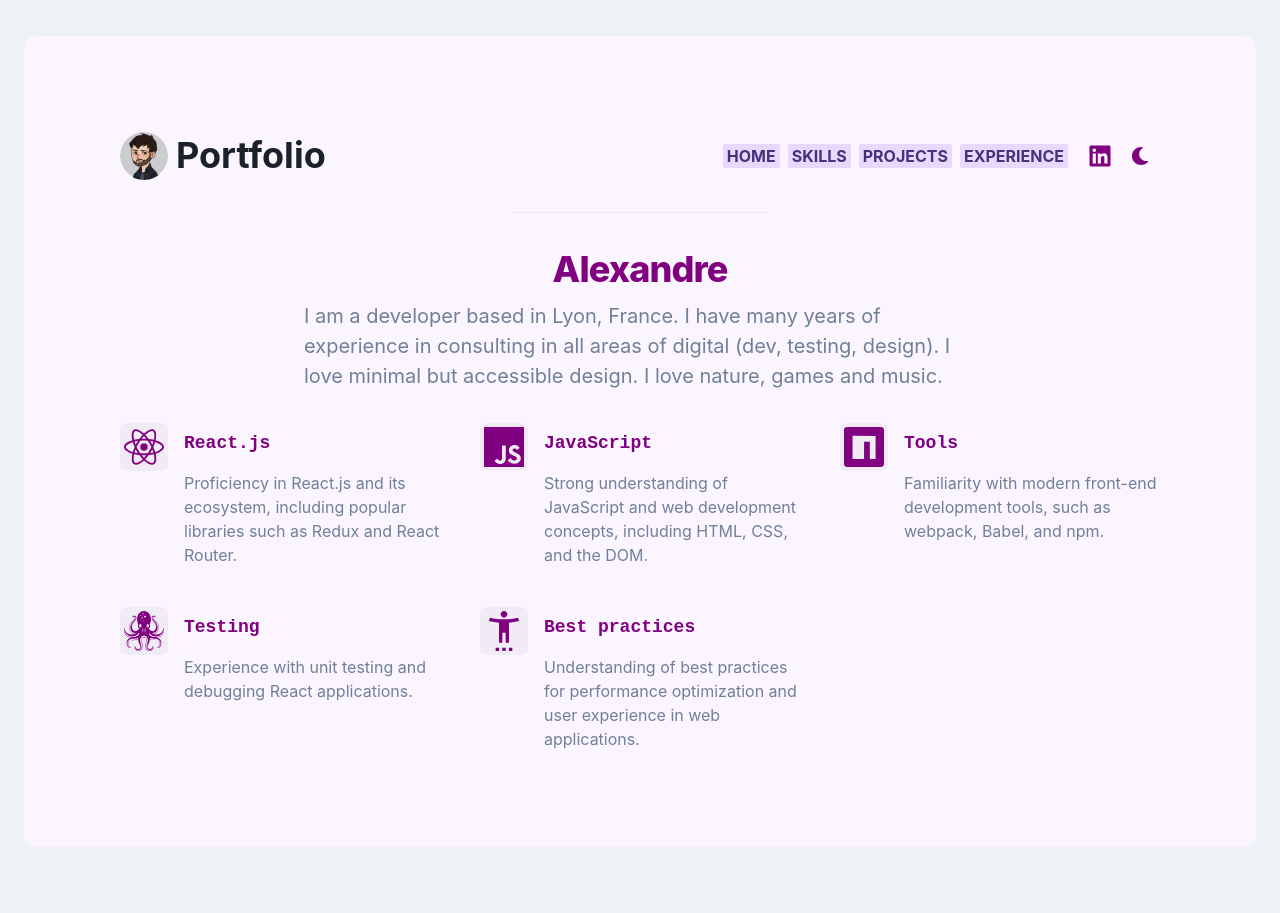
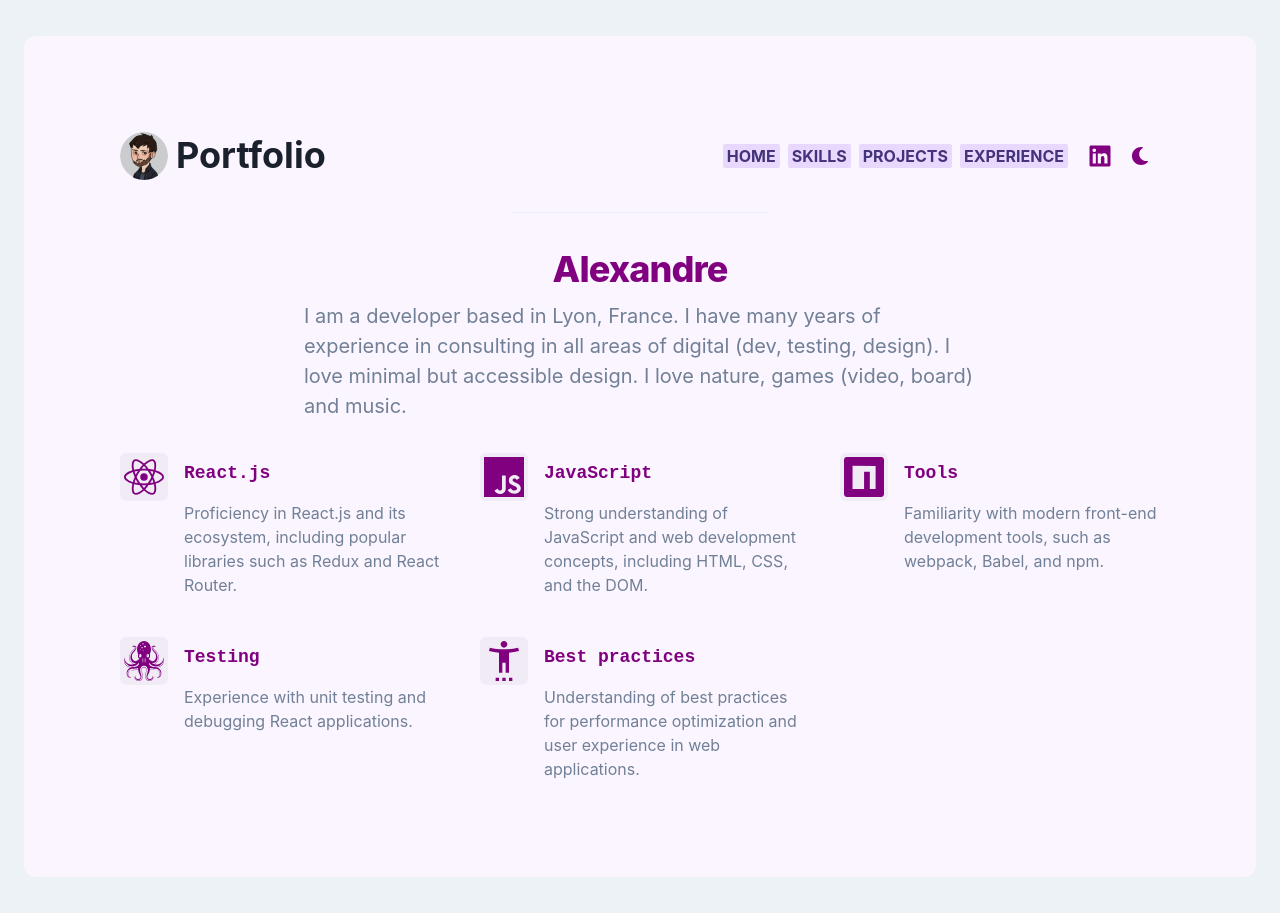
Before and after one commit to alpliar/portfolio, a Next.js app: page / in a window 1280 px wide. Before the commit the page ends 883 px from the top, so only its background shows below. Built offline with nearby package versions, Linux system fonts and the light colour scheme.

Commit message:
chore: update description

```diff
--- a/pages/index.tsx
+++ b/pages/index.tsx
@@ -12,7 +12,7 @@ export default function Home() {
         title="Alexandre"
         subtitle="I am a developer based in Lyon, France.
           I have many years of experience in consulting in all areas of digital (dev, testing, design).
-          I love minimal but accessible design. I love nature, games and music."
+          I love minimal but accessible design. I love nature, games (video, board) and music."
       >
         <SimpleGrid columns={{ base: 1, md: 3 }} gap={10}>
           <Feature title="React.js" icon={SiReact}>
```
